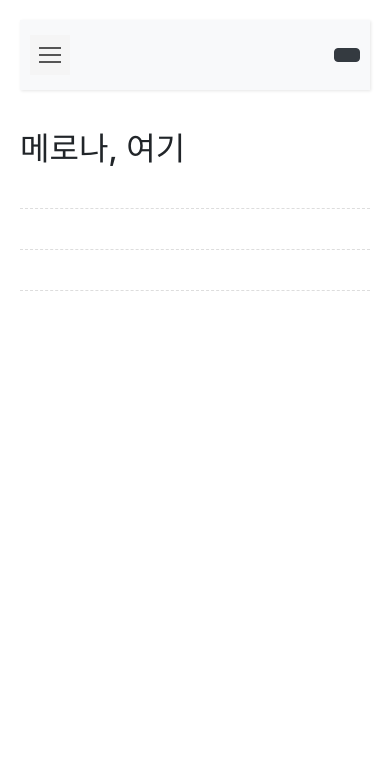
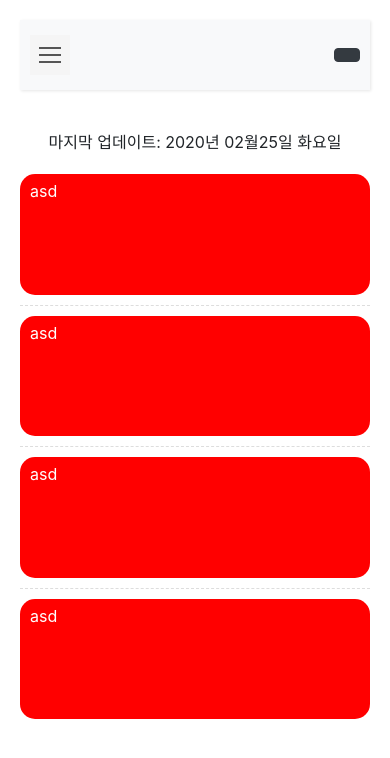
Before and after one commit to yiyb0603/Here-Corona, a React (Create React App) app: page / in a window 390 px wide. Shown: the top 758 px of the page. Built offline with nearby package versions, Linux system fonts and the light colour scheme.

Commit message:
[ADD] firstblock

```diff
--- a/src/components/Navbar/sample.js
+++ b/src/components/Navbar/sample.js
@@ -64,21 +64,13 @@ class Sample extends Component {
             <ul class="list-unstyled components">
               <p>Corona?</p>
               <li class="active">
-                <a
-                  href="#homeSubmenu"
-                  data-toggle="collapse"
-                  aria-expanded="false"
-                >
+                <a data-toggle="collapse" aria-expanded="false">
                   국내현황
                 </a>
               </li>
               <li>
                 <a href="#">전세계 현황</a>
-                <a
-                  href="#pageSubmenu"
-                  data-toggle="collapse"
-                  aria-expanded="false"
-                >
+                <a data-toggle="collapse" aria-expanded="false">
                   국내 사망자 현황
                 </a>
               </li>
@@ -157,14 +149,17 @@ class Sample extends Component {
                 </div>
               </div>
             </nav>
-
-            <h2>메로나, 여기</h2>
-
+            <div className="lastUpdate">
+              마지막 업데이트: 2020년 02월25일 화요일
+            </div>
+            <div className="firstBox">asd</div>
             <div class="line"></div>
-
+            <div className="firstBox">asd</div>
+            <div></div>
             <div class="line"></div>
-
+            <div className="firstBox">asd</div>
             <div class="line"></div>
+            <div className="firstBox">asd</div>
           </div>
         </div>
       </div>
--- a/src/components/Navbar/sample.scss
+++ b/src/components/Navbar/sample.scss
@@ -12,4 +12,19 @@
     color: red !important;
     text-align: center;
   }
+  .lastUpdate {
+    font-size: 1rem;
+    text-align: center;
+    margin-bottom: 20px;
+  }
+  .firstBox {
+    width: 100%;
+    height: 15%;
+    max-height: 150px;
+    background-color: red;
+    padding-left: 10px;
+    padding-top: 5px;
+    color: white;
+    border-radius: 15px;
+  }
 }
--- a/src/components/Navbar/styleSample.scss
+++ b/src/components/Navbar/styleSample.scss
@@ -43,7 +43,7 @@
     width: 100%;
     height: 1px;
     border-bottom: 1px dashed #ddd;
-    margin: 40px 0;
+    margin: 10px 0;
   }
 
   /* ---------------------------------------------------
```
